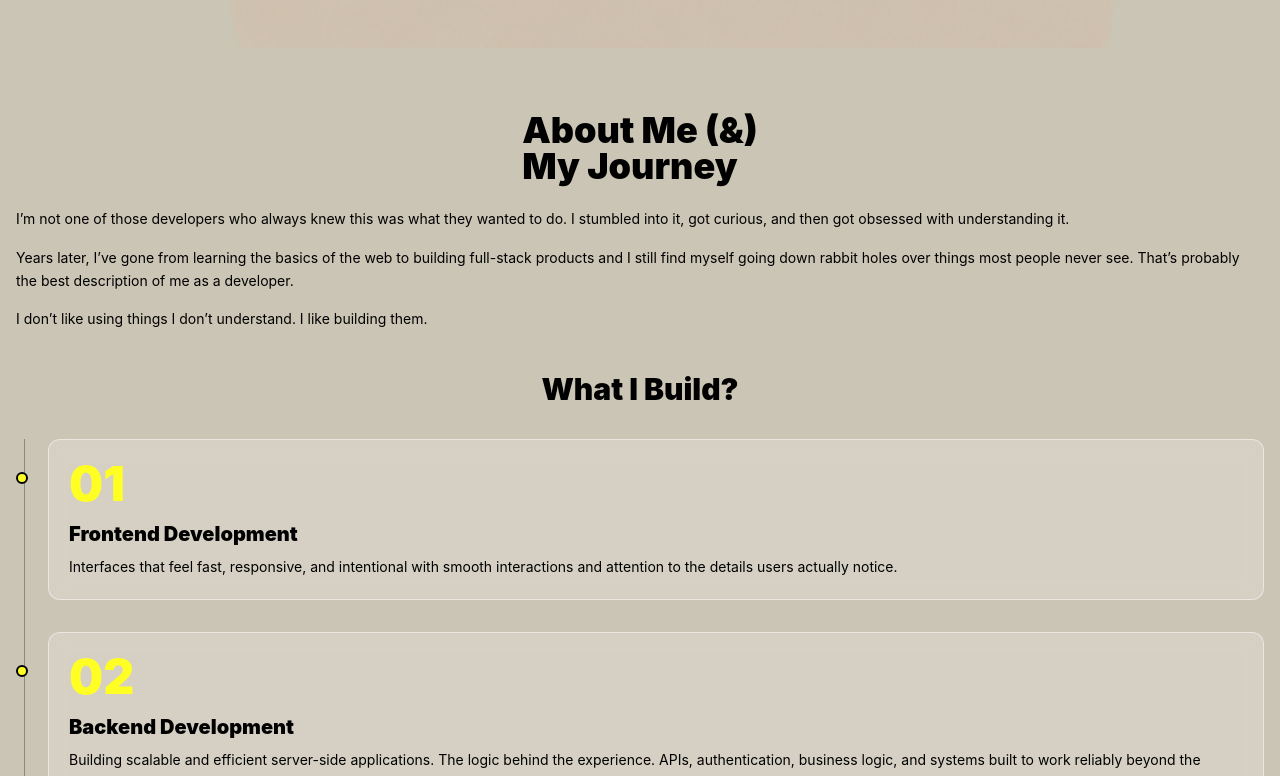
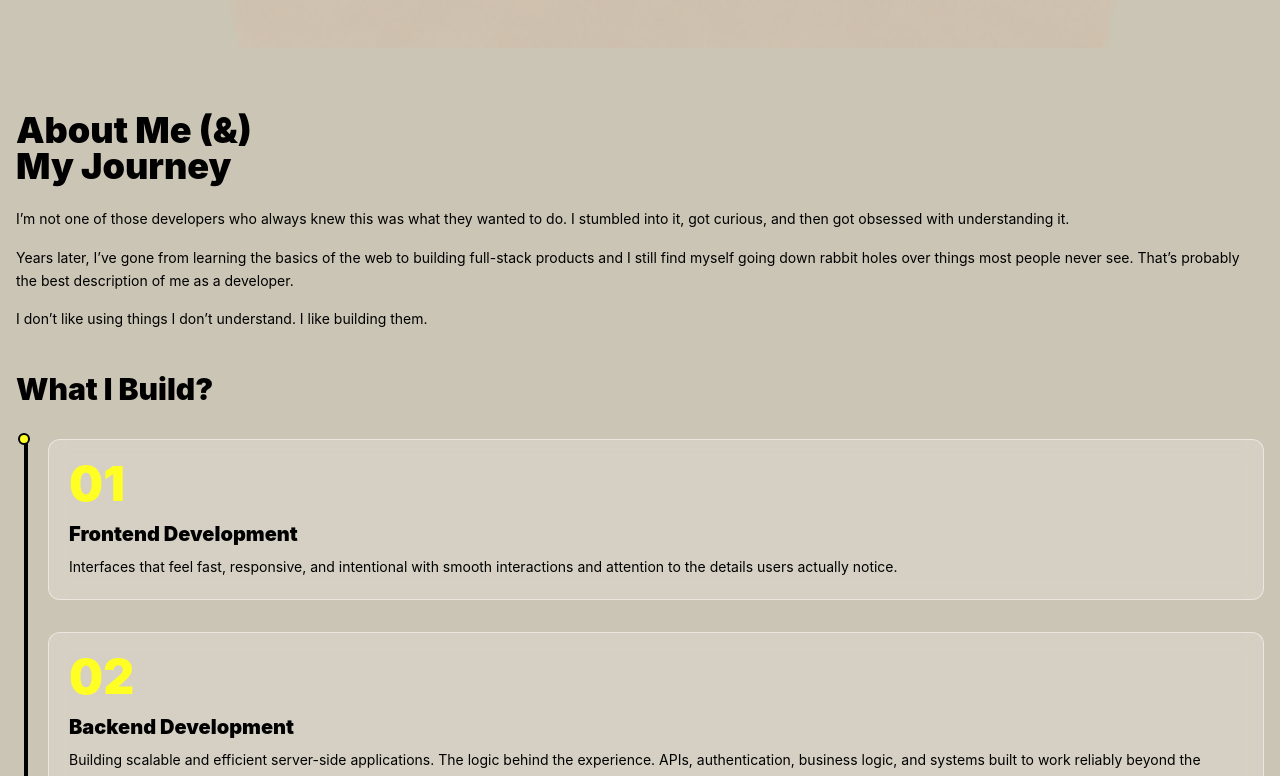
Before and after one commit to Esuye302/esrom, a React (Vite) app: page / in a window 1280 px wide. Shown: the part 2384-3160 px from the top of the page. Built offline with nearby package versions, Linux system fonts and the light colour scheme.

Commit message:
add scroll animation on the about me section

```diff
--- a/src/sections/AboutMe.tsx
+++ b/src/sections/AboutMe.tsx
@@ -1,3 +1,10 @@
+import { useRef } from "react";
+import gsap from "gsap";
+import { ScrollTrigger } from "gsap/ScrollTrigger";
+import { useGSAP } from "@gsap/react";
+
+gsap.registerPlugin(useGSAP, ScrollTrigger);
+
 interface Service {
   number: string;
   title: string;
@@ -32,17 +39,40 @@ const services: Service[] = [
 ];
 
 const About = () => {
+  const aboutRef = useRef<HTMLDivElement>(null);
+  const timelineRef = useRef<HTMLDivElement>(null);
+  const dotRef = useRef<HTMLDivElement>(null);
+
+  useGSAP(
+    () => {
+      gsap.to(dotRef.current, {
+        top: "100%",
+        ease: "none",
+
+        scrollTrigger: {
+          trigger: aboutRef.current,
+          start: "top center",
+          end: "bottom center",
+          scrub: 1.5,
+        },
+      });
+    },
+    {
+      scope: aboutRef,
+    },
+  );
+
   return (
     <section id="about" className="relative bg-background px-4 py-16">
-      {/* Heading */}
+      {/* About heading */}
       <div className="mb-10">
-        <h2 className="flex-center text-4xl font-black leading-none">
+        <h2 className="text-4xl font-black leading-none">
           About Me (&)
           <br />
           My Journey
         </h2>
 
-        <p className="mt-6 text-sm leading-relaxed ">
+        <p className="mt-6 text-sm leading-relaxed">
           I’m not one of those developers who always knew this was what they
           wanted to do. I stumbled into it, got curious, and then got obsessed
           with understanding it.
@@ -61,27 +91,48 @@ const About = () => {
       </div>
 
       {/* What I Build */}
-      <div>
-        <h3 className="flex-center mb-8 text-3xl font-black">What I Build?</h3>
+      <div ref={aboutRef}>
+        <h3 className="mb-8 text-3xl font-black">What I Build?</h3>
 
         {/* Timeline */}
-        <div className="relative pl-8">
-          {/* Timeline background */}
-          <div className="absolute left-2 top-0 h-full w-px bg-black/30" />
+        <div ref={timelineRef} className="relative pl-8">
+          {/* Fixed timeline */}
+          <div className="border-2 absolute left-2 top-0 h-full w-px bg-black/30" />
 
-          {/* Timeline progress - GSAP will animate this later */}
-          <div className="absolute  left-2 top-0 h-0 w-px bg-primary" />
+          {/* Moving dot */}
+          <div
+            ref={dotRef}
+            className="
+              absolute
+              left-2
+              top-0
+              z-20
+              h-3
+              w-3
+              -translate-x-1/2
+              -translate-y-1/2
+              rounded-full
+              border-2
+              border-black
+              bg-primary
+            "
+          />
 
-          {/* Services */}
+          {/* Service cards */}
           <div className="flex flex-col gap-8">
             {services.map((service) => (
               <article
                 key={service.number}
-                className="relative rounded-xl border border-white/50 bg-white/20 p-5 backdrop-blur-sm"
+                className="
+                  relative
+                  rounded-xl
+                  border
+                  border-white/50
+                  bg-white/20
+                  p-5
+                  backdrop-blur-sm
+                "
               >
-                {/* Timeline dot */}
-                <span className="absolute -left-[2.05rem] top-8 h-3 w-3 rounded-full border-2 border-black bg-primary" />
-
                 <span className="text-5xl font-black text-primary">
                   {service.number}
                 </span>
```
